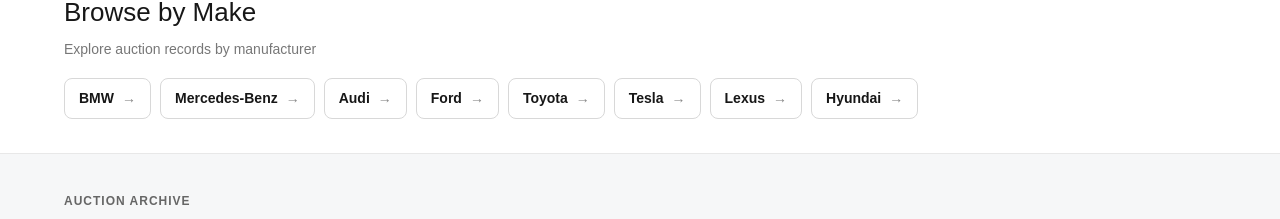
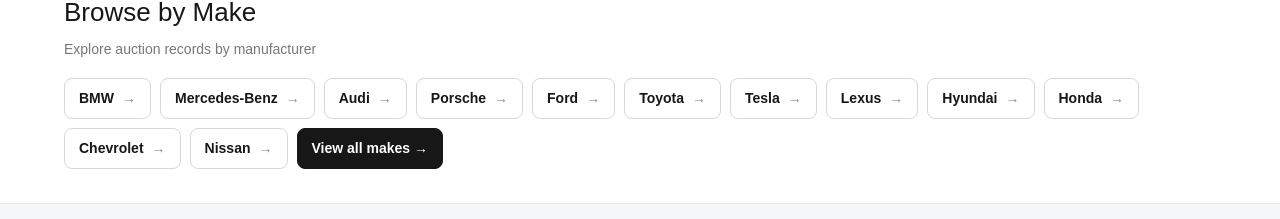
Before and after one commit to mtenev23-eng/vin-site, a Next.js app: page / in a window 1280 px wide. Shown: the part 551-770 px from the top of the page. Built offline with nearby package versions, Linux system fonts and the light colour scheme; no server answers; the database is empty.

Commit message:
Expand vehicle makes and add Porsche archive support

```diff
--- a/app/page.tsx
+++ b/app/page.tsx
@@ -58,7 +58,7 @@
   const [multipleLots, setMultipleLots] = useState<
     MultipleLotResult[]
   >([]);
-
+const [showAllMakes, setShowAllMakes] = useState(false);
   const [recentAuctions, setRecentAuctions] =
     useState<RecentAuction[]>([]);
 
@@ -152,16 +152,27 @@
 
   const makes = [
   { name: "BMW", slug: "bmw" },
-    {
-      name: "Mercedes-Benz",
-      slug: "mercedes-benz",
-    },
+  { name: "Mercedes-Benz", slug: "mercedes-benz" },
   { name: "Audi", slug: "audi" },
+  { name: "Porsche", slug: "porsche" },
   { name: "Ford", slug: "ford" },
   { name: "Toyota", slug: "toyota" },
   { name: "Tesla", slug: "tesla" },
   { name: "Lexus", slug: "lexus" },
   { name: "Hyundai", slug: "hyundai" },
+  { name: "Honda", slug: "honda" },
+  { name: "Chevrolet", slug: "chevrolet" },
+  { name: "Nissan", slug: "nissan" },
+  { name: "Jeep", slug: "jeep" },
+  { name: "Volkswagen", slug: "volkswagen" },
+  { name: "Kia", slug: "kia" },
+  { name: "Volvo", slug: "volvo" },
+  { name: "Mazda", slug: "mazda" },
+  { name: "Dodge", slug: "dodge" },
+  { name: "Land Rover", slug: "land-rover" },
+  { name: "Mitsubishi", slug: "mitsubishi" },
+  { name: "Buick", slug: "buick" },
+  { name: "Chrysler", slug: "chrysler" },
 ];
 
   return (
@@ -406,7 +417,7 @@
               gap: "9px",
             }}
           >
-            {makes.map((make) => (
+            {(showAllMakes ? makes : makes.slice(0, 12)).map((make) => (
   <Link
     key={make.slug}
     href={`/vehicles/${make.slug}`}
@@ -434,6 +445,23 @@
     </span>
   </Link>
 ))}
+<button
+  type="button"
+  onClick={() => setShowAllMakes((current) => !current)}
+  style={{
+    padding: "9px 14px",
+    background: "#171717",
+    border: "1px solid #171717",
+    borderRadius: "8px",
+    fontSize: "14px",
+    fontWeight: "700",
+    color: "#ffffff",
+    cursor: "pointer",
+    whiteSpace: "nowrap",
+  }}
+>
+  {showAllMakes ? "Show fewer makes ↑" : "View all makes →"}
+</button>
 
           </div>
         </div>
--- a/app/vehicles/[make]/[model]/page.tsx
+++ b/app/vehicles/[make]/[model]/page.tsx
@@ -63,8 +63,14 @@
   nissan: { databaseMake: "NISSAN", displayName: "Nissan" },
   lexus: { databaseMake: "LEXUS", displayName: "Lexus" },
   kia: { databaseMake: "KIA", displayName: "Kia" },
-  audi: { databaseMake: "AUDI", displayName: "Audi" },
-  dodge: { databaseMake: "DODGE", displayName: "Dodge" },
+ audi: { databaseMake: "AUDI", displayName: "Audi" },
+
+porsche: {
+  databaseMake: "PORSCHE",
+  displayName: "Porsche",
+},
+
+dodge: { databaseMake: "DODGE", displayName: "Dodge" },
   volkswagen: {
     databaseMake: "VOLKSWAGEN",
     displayName: "Volkswagen",
--- a/app/vehicles/[make]/page.tsx
+++ b/app/vehicles/[make]/page.tsx
@@ -99,6 +99,10 @@
     databaseMake: "AUDI",
     displayName: "Audi",
   },
+  porsche: {
+  databaseMake: "PORSCHE",
+  displayName: "Porsche",
+},
   dodge: {
     databaseMake: "DODGE",
     displayName: "Dodge",
```
Lines whose indentation alone changed are shown as unchanged.
